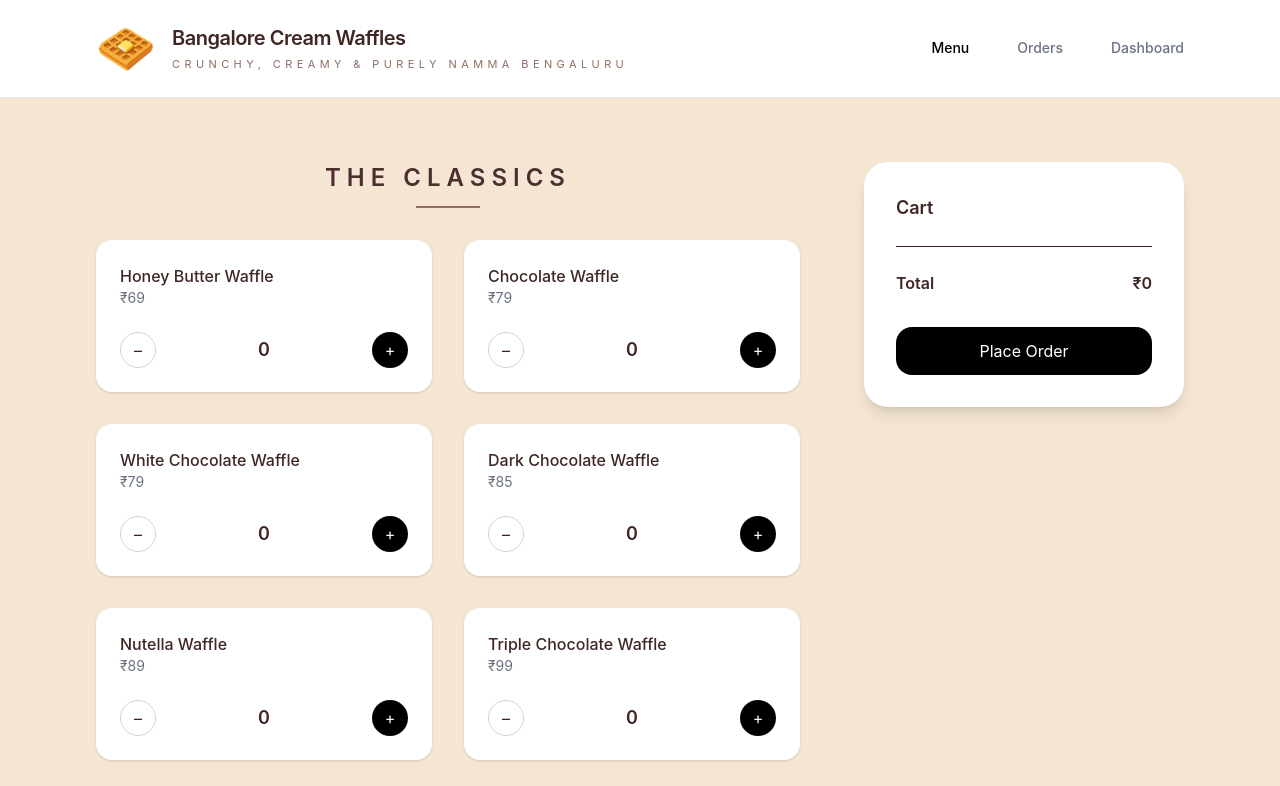
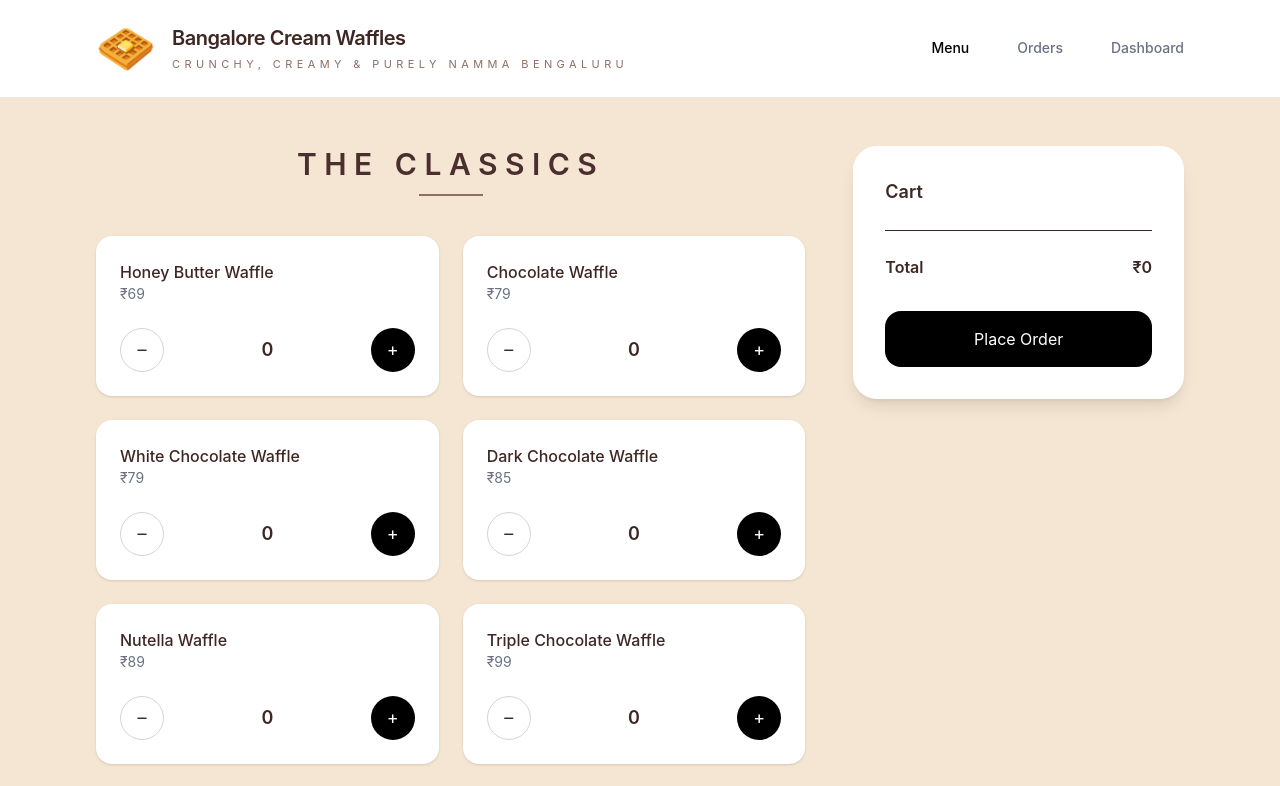
Before and after one commit to Nehaa-Prasad/waffle-tracker, a Next.js app: page / in a window 1280 px wide. Shown: the top 786 px of the page. Built offline with nearby package versions, Linux system fonts and the light colour scheme.

Commit message:
For mobile Interface

```diff
--- a/app/page.js
+++ b/app/page.js
@@ -70,15 +70,16 @@ export default function Home() {
   }
 
   const renderMenuSection = (title, data) => (
-    <div className="space-y-8">
+    <div className="space-y-10">
       <div className="text-center">
-        <h2 className="text-2xl font-semibold tracking-[0.25em] text-[#4b2e2e]">
+        <h2 className="text-2xl md:text-3xl font-semibold tracking-[0.25em] text-[#4b2e2e]">
           {title}
         </h2>
         <div className="w-16 h-[2px] bg-[#8d6e63] mx-auto mt-3"></div>
       </div>
 
-      <div className="grid grid-cols-2 gap-8">
+      {/* MOBILE RESPONSIVE GRID */}
+      <div className="grid grid-cols-1 sm:grid-cols-2 gap-6">
         {data.map((item) => (
           <div
             key={item.name}
@@ -86,7 +87,7 @@ export default function Home() {
           >
             <div className="flex justify-between mb-6">
               <div>
-                <p className="font-medium text-[#3e2723]">
+                <p className="font-medium text-[#3e2723] text-base">
                   {item.name}
                 </p>
                 <p className="text-sm text-gray-500">
@@ -98,7 +99,7 @@ export default function Home() {
             <div className="flex items-center justify-between">
               <button
                 onClick={() => decrease(item)}
-                className="w-9 h-9 rounded-full border border-gray-300"
+                className="w-11 h-11 rounded-full border border-gray-300 text-lg"
               >
                 –
               </button>
@@ -109,7 +110,7 @@ export default function Home() {
 
               <button
                 onClick={() => increase(item)}
-                className="w-9 h-9 rounded-full bg-black text-white"
+                className="w-11 h-11 rounded-full bg-black text-white text-lg"
               >
                 +
               </button>
@@ -121,12 +122,14 @@ export default function Home() {
   )
 
   return (
-    <div className="max-w-6xl mx-auto px-8 py-16">
+    <div className="bg-[#f5e6d3] min-h-screen">
+      <div className="max-w-6xl mx-auto px-6 md:px-8 py-12">
 
-      <div className="grid grid-cols-3 gap-16">
+        {/* RESPONSIVE GRID */}
+        <div className="grid grid-cols-1 lg:grid-cols-3 gap-12">
 
           {/* MENU */}
-        <div className="col-span-2 space-y-16">
+          <div className="lg:col-span-2 space-y-16">
 
             {renderMenuSection("THE CLASSICS", classics)}
 
@@ -135,7 +138,7 @@ export default function Home() {
           </div>
 
           {/* CART */}
-        <div className="bg-white rounded-3xl p-8 shadow-lg h-fit">
+          <div className="bg-white rounded-3xl p-8 shadow-lg h-fit lg:sticky lg:top-10">
 
             <h2 className="text-lg font-semibold mb-6 text-[#3e2723]">
               Cart
@@ -161,7 +164,7 @@ export default function Home() {
 
             <button
               onClick={placeOrder}
-            className="mt-8 w-full bg-black text-white py-3 rounded-2xl hover:opacity-90 transition"
+              className="mt-8 w-full bg-black text-white py-4 rounded-2xl hover:opacity-90 transition text-base"
             >
               Place Order
             </button>
@@ -171,5 +174,6 @@ export default function Home() {
         </div>
 
       </div>
+    </div>
   )
 }
--- a/next.config.mjs
+++ b/next.config.mjs
@@ -1,6 +1,13 @@
-/** @type {import('next').NextConfig} */
+import nextPWA from "next-pwa";
+
+const withPWA = nextPWA({
+  dest: "public",
+  register: true,
+  skipWaiting: true,
+});
+
 const nextConfig = {
-  /* config options here */
+  reactStrictMode: true,
 };
 
-export default nextConfig;
+export default withPWA(nextConfig);
--- a/package.json
+++ b/package.json
@@ -11,6 +11,7 @@
   "dependencies": {
     "mongoose": "^9.2.3",
     "next": "16.1.6",
+    "next-pwa": "^5.6.0",
     "react": "19.2.3",
     "react-dom": "19.2.3"
   },
```
Also changed, not shown: public/manifest.json (added), public/waffle.png (added), 1 other file (tests, documents, lock files or other folders). Lines whose indentation alone changed are shown as unchanged.
